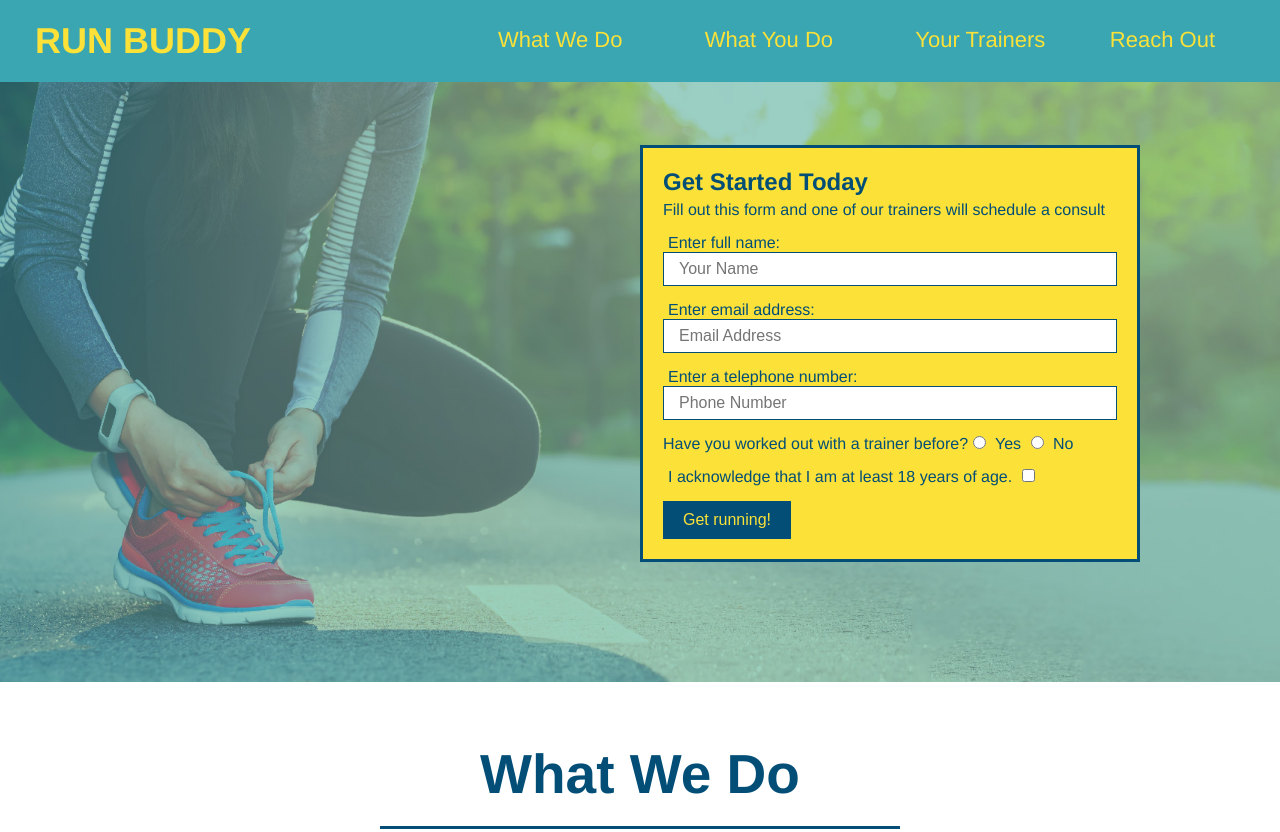
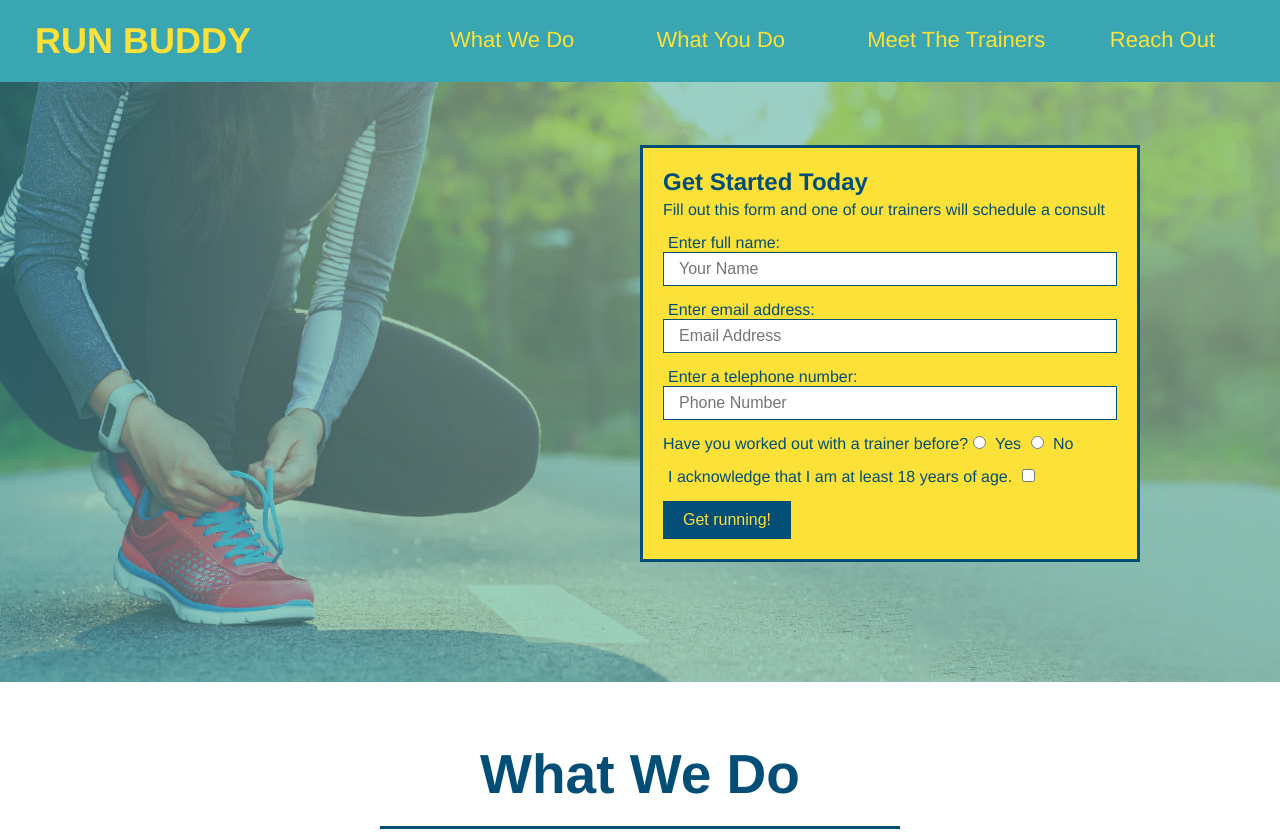
Before and after one commit to MLanfear/run-buddy, a plain HTML site: page assets/css/style.css/index.html in a window 1280 px wide. Shown: the top 832 px of the page. Drawn offline with Linux system fonts and the light colour scheme.

Commit message:
fixed trainers section

```diff
--- a/assets/css/style.css/index.html
+++ b/assets/css/style.css/index.html
@@ -21,7 +21,7 @@
                             ...
                     </li>
                     <li>
-                        <a href="#meet-the-trainers"> Your Trainers</a>
+                        <a href="#your-trainers"> Meet The Trainers</a>
                     </li>
                     <li>
                         <a href="#reach-out">Reach Out</a>
```
